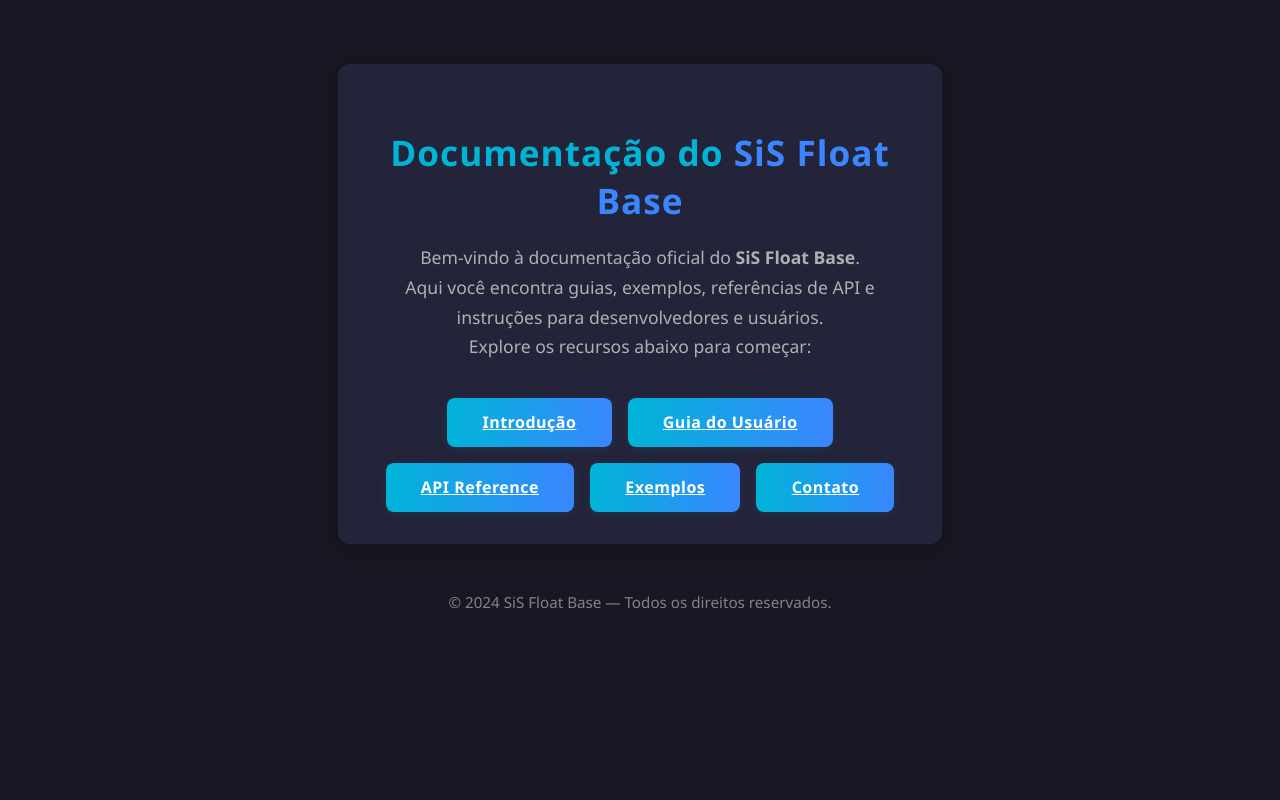
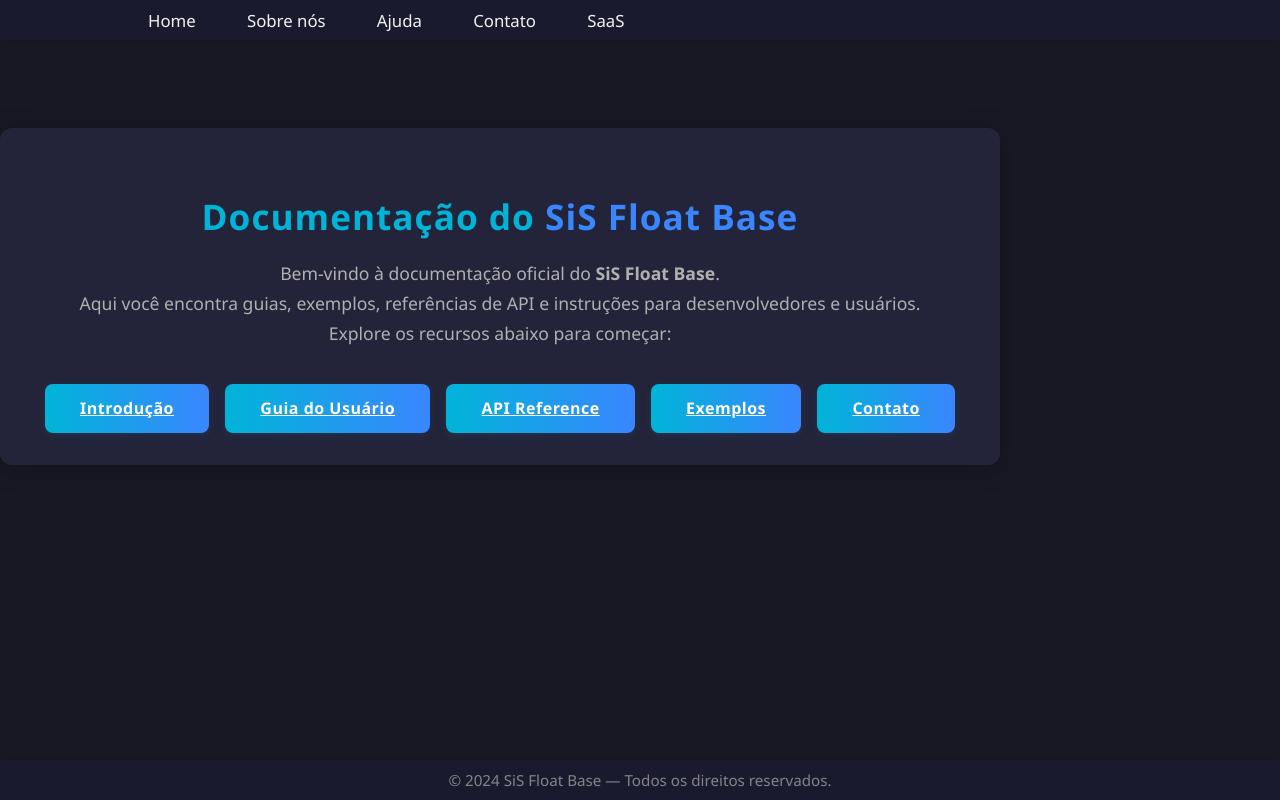
Before and after one commit to systemboys/SiSFloatBaseDocumentation, a plain HTML site: page index.html in a window 1280 px wide. Drawn offline with Linux system fonts and the light colour scheme.

Commit message:
Criação de uma página elegante e profissional. [2]

```diff
--- a/index.html
+++ b/index.html
@@ -18,6 +18,9 @@
             --button-hover: linear-gradient(90deg, #3a86ff 0%, #00b4d8 100%);
             --border-radius: 12px;
             --shadow: 0 4px 24px 0 rgba(0,0,0,0.25);
+            --menu-height: 40px;
+            --footer-height: 40px;
+            --max-content-width: 1000px;
         }
         html, body {
             height: 100%;
@@ -29,23 +32,68 @@
             min-height: 100vh;
         }
         body {
+            min-height: 100vh;
+            margin: 0;
+            padding: 0;
+        }
+        /* Top menu styles */
+        .top-menu {
+            position: fixed;
+            top: 0;
+            left: 0;
+            width: 100vw;
+            height: var(--menu-height);
+            background: var(--secondary);
+            color: var(--text);
+            z-index: 1000;
+            box-shadow: 0 2px 8px 0 rgba(0,0,0,0.10);
             display: flex;
-            flex-direction: column;
+            align-items: center;
+        }
+        .top-menu-inner {
+            width: 100%;
+            max-width: var(--max-content-width);
+            margin: 0 auto;
+            height: 100%;
+            display: flex;
             align-items: center;
             justify-content: flex-start;
-            min-height: 100vh;
-            padding: 0;
+            padding: 0 24px;
         }
+        .top-menu-links {
+            display: flex;
+            gap: 2.2rem;
+            font-size: 1.05rem;
+            font-weight: 500;
+            height: 100%;
+        }
+        .top-menu-links a {
+            color: var(--text);
+            text-decoration: none;
+            height: 100%;
+            display: flex;
+            align-items: center;
+            padding: 0 0.5rem;
+            border-radius: 6px;
+            transition: background 0.18s, color 0.18s;
+        }
+        .top-menu-links a:hover, .top-menu-links a:focus {
+            background: var(--primary);
+            color: #fff;
+        }
+        /* Content container */
         .container {
             background: var(--card-bg);
             box-shadow: var(--shadow);
             border-radius: var(--border-radius);
             padding: 2.5rem 2rem 2rem 2rem;
-            margin-top: 4rem;
-            max-width: 540px;
-            width: 95%;
+            margin-top: calc(var(--menu-height) + 3rem);
+            margin-bottom: calc(var(--footer-height) + 3rem);
+            max-width: var(--max-content-width);
+            width: 100%;
             text-align: center;
             animation: fadeIn 1.2s;
+            box-sizing: border-box;
         }
         @keyframes fadeIn {
             from { opacity: 0; transform: translateY(30px);}
@@ -89,25 +137,76 @@
             transform: translateY(-2px) scale(1.03);
             box-shadow: 0 4px 16px 0 rgba(58,134,255,0.15);
         }
-        .footer {
-            margin-top: 3rem;
+        /* Footer styles */
+        .footer-bar {
+            position: fixed;
+            left: 0;
+            bottom: 0;
+            width: 100vw;
+            height: var(--footer-height);
+            background: var(--secondary);
             color: var(--muted);
+            z-index: 1000;
+            display: flex;
+            align-items: center;
+            box-shadow: 0 -2px 8px 0 rgba(0,0,0,0.10);
+        }
+        .footer-inner {
+            width: 100%;
+            max-width: var(--max-content-width);
+            margin: 0 auto;
+            height: 100%;
+            display: flex;
+            align-items: center;
+            justify-content: center;
             font-size: 0.95rem;
-            text-align: center;
             opacity: 0.7;
+            padding: 0 24px;
+        }
+        /* Responsive adjustments */
+        @media (max-width: 1050px) {
+            .container, .top-menu-inner, .footer-inner {
+                max-width: 98vw;
+                padding-left: 8px;
+                padding-right: 8px;
+            }
         }
         @media (max-width: 600px) {
             .container {
                 padding: 1.2rem 0.5rem 1.5rem 0.5rem;
-                margin-top: 2rem;
+                margin-top: calc(var(--menu-height) + 1.2rem);
+                margin-bottom: calc(var(--footer-height) + 1.2rem);
             }
             h1 {
                 font-size: 1.3rem;
             }
+            .top-menu-links {
+                gap: 1rem;
+                font-size: 0.98rem;
+            }
+        }
+        /* Ensure body content doesn't go under fixed bars */
+        body {
+            padding-top: var(--menu-height);
+            padding-bottom: var(--footer-height);
+            box-sizing: border-box;
         }
     </style>
 </head>
 <body>
+    <!-- Top Menu -->
+    <nav class="top-menu">
+        <div class="top-menu-inner">
+            <div class="top-menu-links">
+                <a href="#">Home</a>
+                <a href="#">Sobre nós</a>
+                <a href="#">Ajuda</a>
+                <a href="#">Contato</a>
+                <a href="#">SaaS</a>
+            </div>
+        </div>
+    </nav>
+    <!-- Main Content -->
     <div class="container">
         <h1>Documentação do <span style="color:var(--accent)">SiS Float Base</span></h1>
         <p>
@@ -123,8 +222,11 @@
             <a href="#" class="btn">Contato</a>
         </div>
     </div>
-    <div class="footer">
-        &copy; 2024 SiS Float Base &mdash; Todos os direitos reservados.
-    </div>
+    <!-- Footer -->
+    <footer class="footer-bar">
+        <div class="footer-inner">
+            &copy; 2024 SiS Float Base &mdash; Todos os direitos reservados.
+        </div>
+    </footer>
 </body>
 </html>
```
